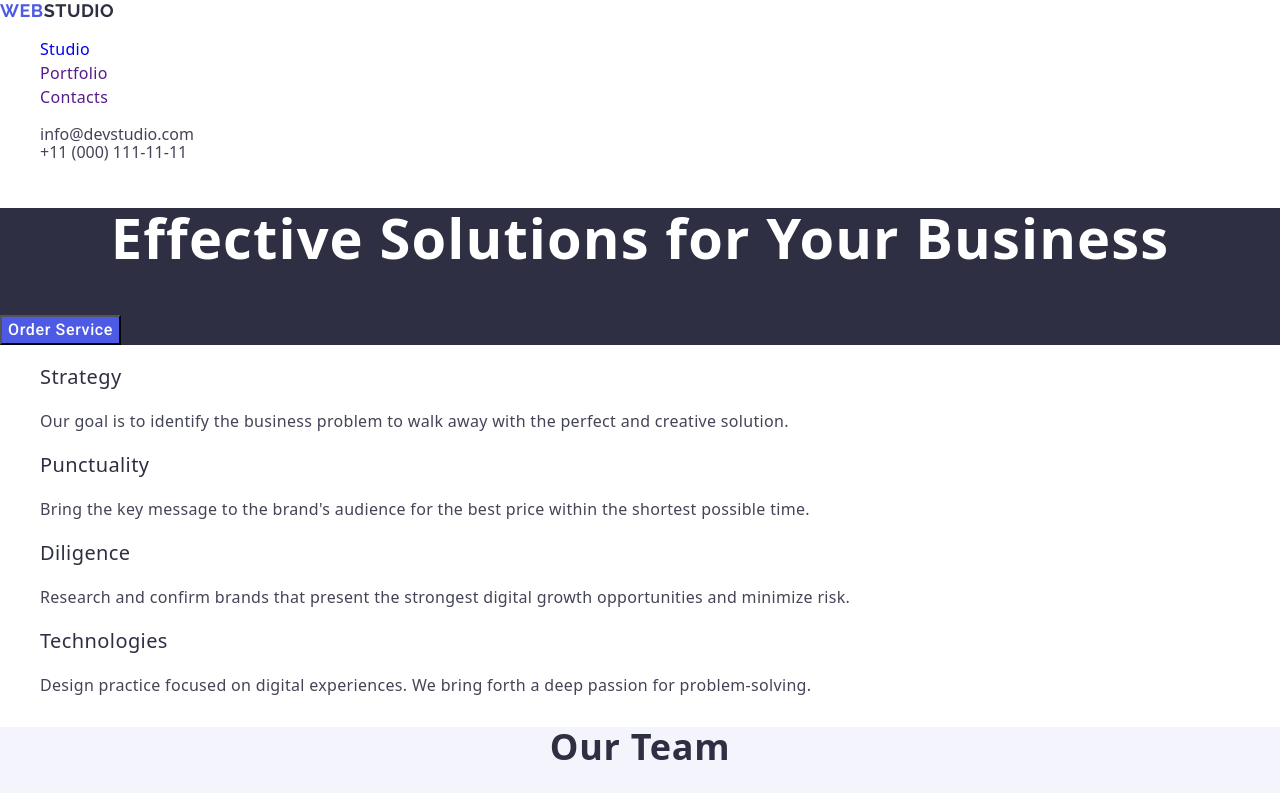
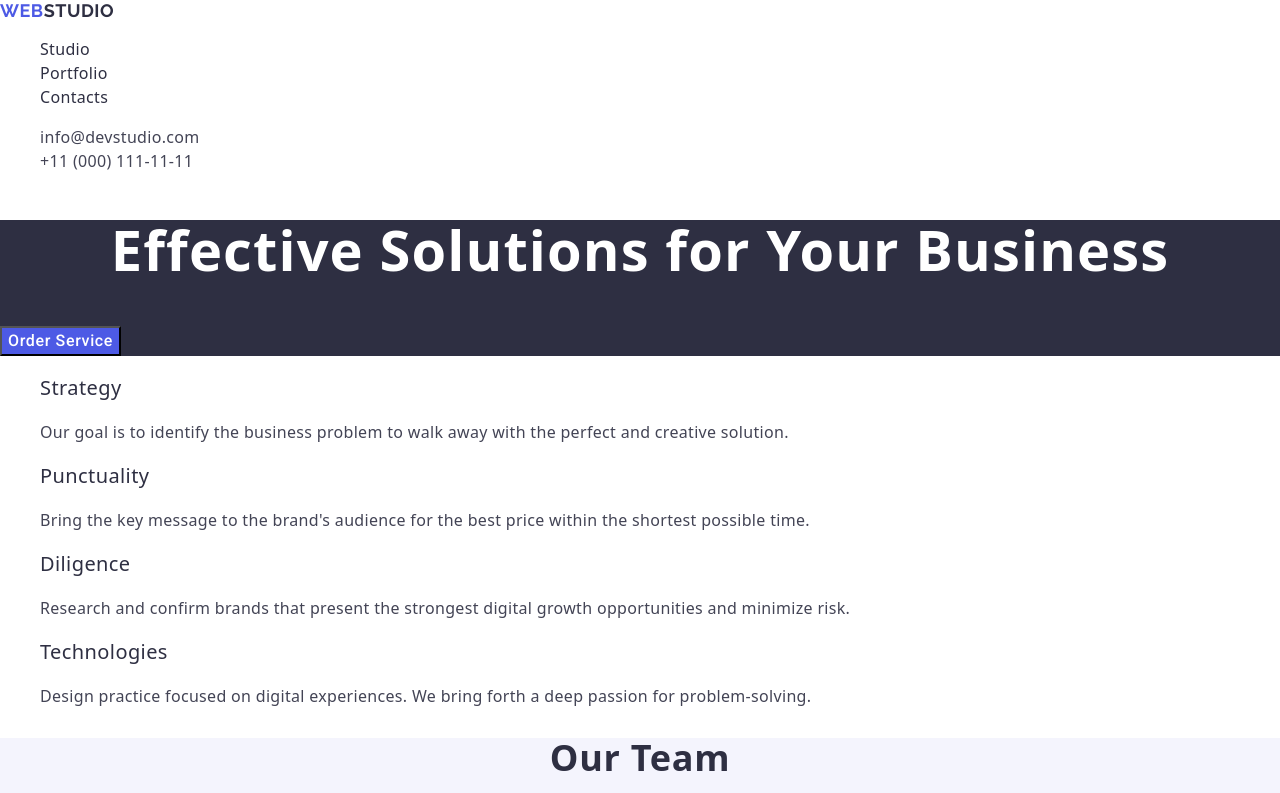
Before and after one commit to Maksym-Shutenko/goit-markup-hw-02, a plain HTML site: page index.html in a window 1280 px wide. Shown: the top 793 px of the page. Drawn offline with nearby package versions, Linux system fonts and the light colour scheme.

Commit message:
cheange-6

```diff
--- a/css/style.css
+++ b/css/style.css
@@ -47,13 +47,15 @@ button {
 }
 
 .item-link {
-   olor: #2e2f42;
+   color: #2e2f42;
    font-weight: 500;
    line-height: 1.5;
    letter-spacing: 0.02em;
 }
 .item-adr{
    color: #434455;
+   line-height: 1.5;
+   letter-spacing: 0.02em;
 }
 .item-link:hover,
 .item-link:focus{
```
